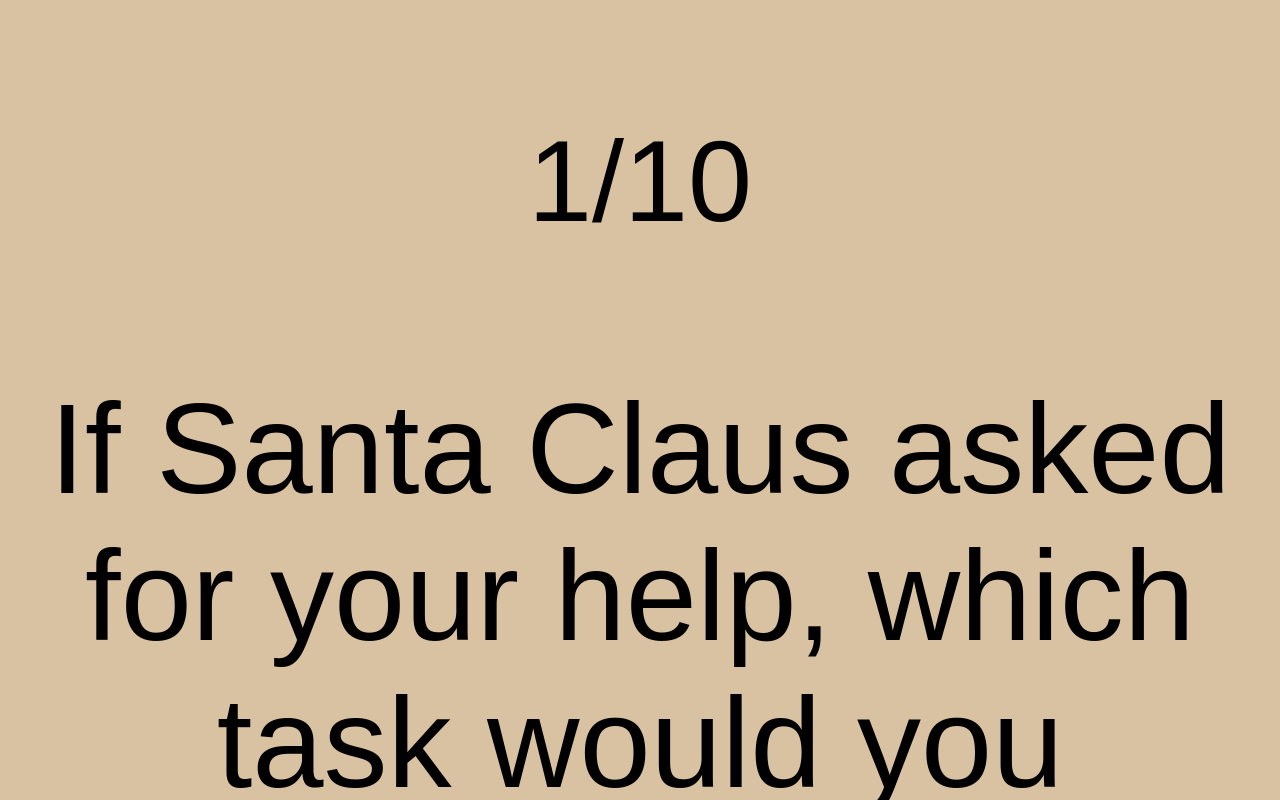
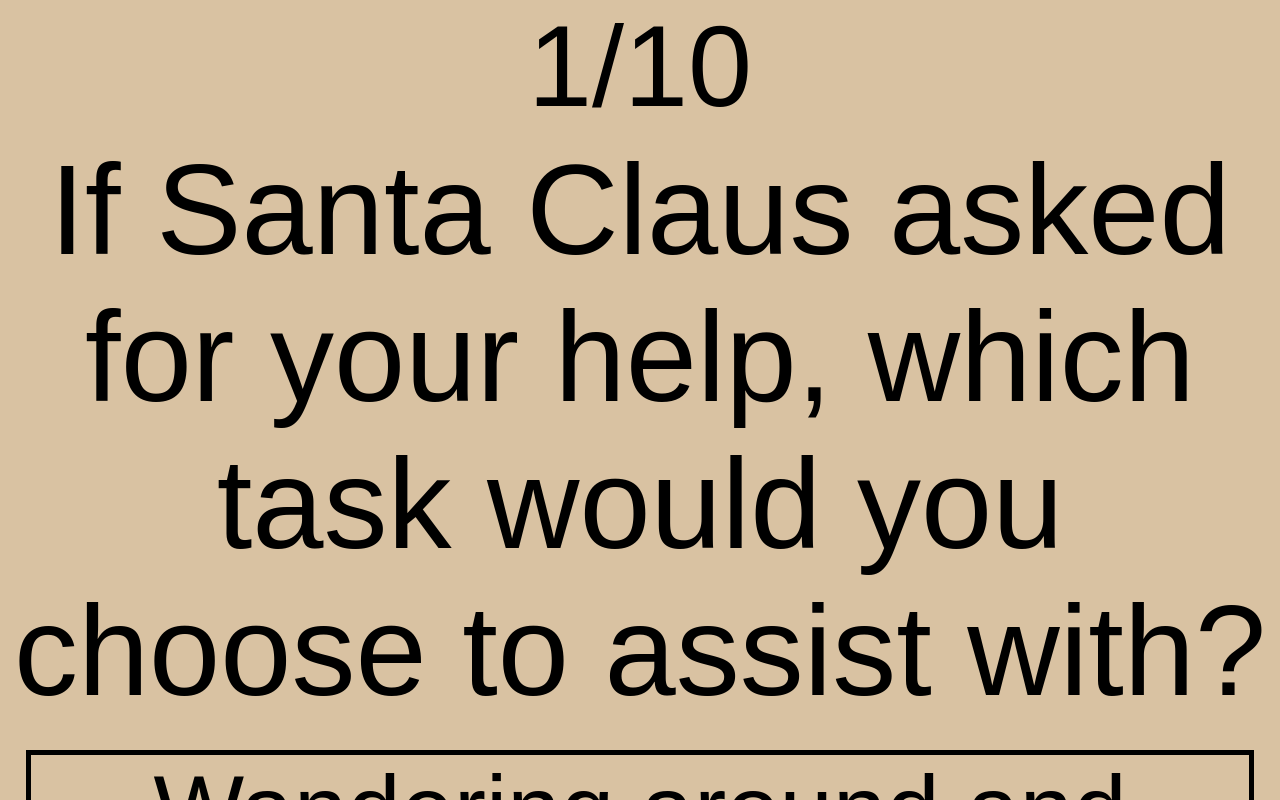
Before and after one commit to RyanAOGallagher/mbti, a React (Vite) app: page /questions in a window 1280 px wide. Shown: the top 800 px of the page. Built offline with nearby package versions, Linux system fonts and the light colour scheme; a web font is replaced by a local one.

Commit message:
fix margings

```diff
--- a/src/Screens/QuestionScreen.jsx
+++ b/src/Screens/QuestionScreen.jsx
@@ -22,13 +22,14 @@
     fontSize: '9vw',
     fontFamily: 'MyFont, sans-serif',
     textAlign: 'center',
+    margin:0
   };
 
   const questionStyles = {
     fontSize: '10vw',
     fontFamily: 'MyFont, sans-serif',
     textAlign: 'center',
-
+    margin:'0.5vh'
 
   };
 
```
